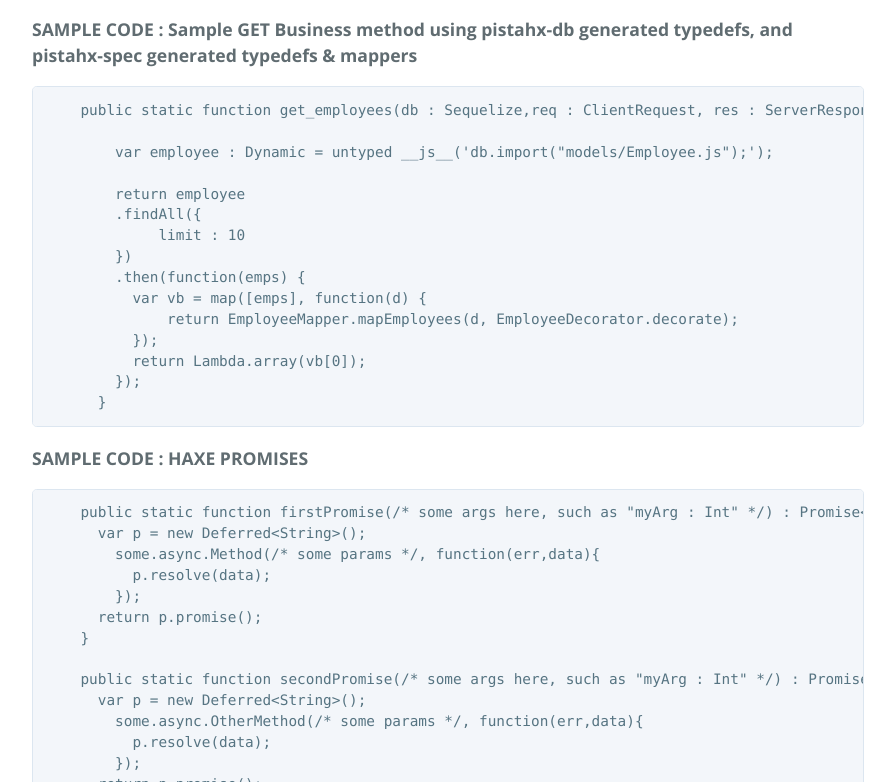
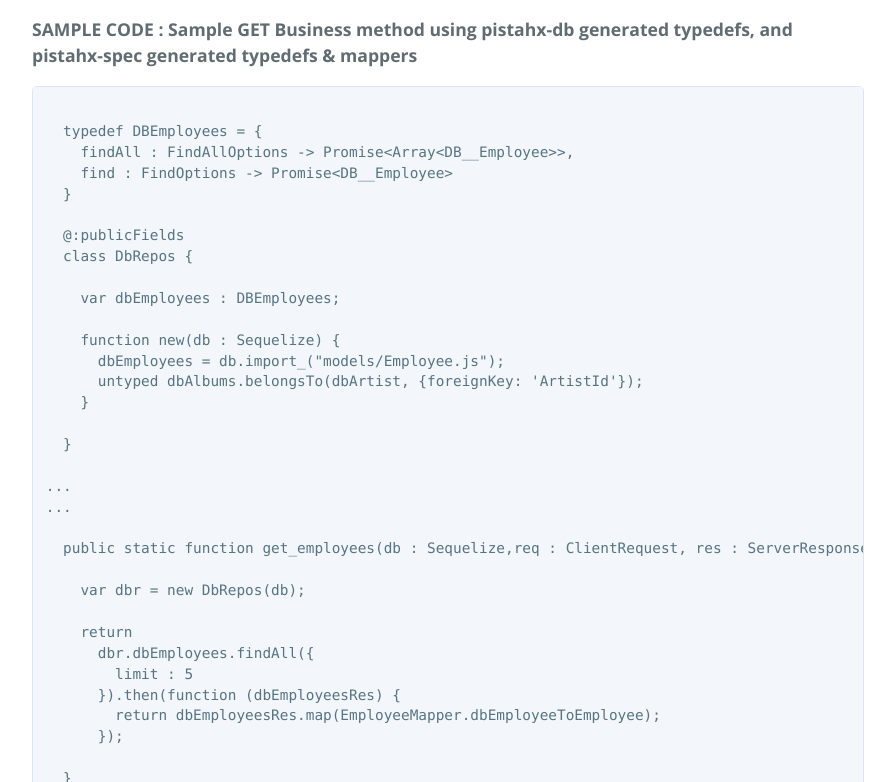
Before and after one commit to mebyz/pistahx, a plain HTML site: page index.html in a window 1280 px wide. Shown: the part 7118-7900 px from the top of the page, without its empty margins (192-1087 px from the left). Drawn offline with nearby package versions, Linux system fonts and the light colour scheme.

```diff
--- a/index.html
+++ b/index.html
@@ -436,21 +436,53 @@
 
 <p><strong>SAMPLE CODE : Sample GET Business method using pistahx-db generated typedefs, and pistahx-spec generated typedefs &amp; mappers</strong></p>
 
-<pre><code>    public static function get_employees(db : Sequelize,req : ClientRequest, res : ServerResponse, dbcacher : Dynamic,outputcacher : Dynamic, extra : Dynamic) {
+<pre><code>
+  typedef DBEmployees = {
+    findAll : FindAllOptions -&gt; Promise&lt;Array&lt;DB__Employee&gt;&gt;,
+    find : FindOptions -&gt; Promise&lt;DB__Employee&gt;
+  }
 
-        var employee : Dynamic = untyped __js__('db.import("models/Employee.js");');
+  @:publicFields
+  class DbRepos {
 
-        return employee
-        .findAll({
-             limit : 10
-        })
-        .then(function(emps) {
-          var vb = map([emps], function(d) {
-              return EmployeeMapper.mapEmployees(d, EmployeeDecorator.decorate);
-          });
-          return Lambda.array(vb[0]);
-        });
-      }
+    var dbEmployees : DBEmployees;
+
+    function new(db : Sequelize) {
+      dbEmployees = db.import_("models/Employee.js");
+      untyped dbAlbums.belongsTo(dbArtist, {foreignKey: 'ArtistId'});
+    }
+
+  }
+
+...
+...
+
+  public static function get_employees(db : Sequelize,req : ClientRequest, res : ServerResponse, dbcacher : Dynamic,outputcacher : Dynamic, extra : Dynamic) : Promise&lt;Array&lt;Employee&gt;&gt; {
+
+    var dbr = new DbRepos(db);
+
+    return
+      dbr.dbEmployees.findAll({
+        limit : 5
+      }).then(function (dbEmployeesRes) {
+        return dbEmployeesRes.map(EmployeeMapper.dbEmployeeToEmployee);
+      });
+
+  }
+
+  public static function get_employee(db : Sequelize,req : ClientRequest, res : ServerResponse, dbcacher : Dynamic,outputcacher : Dynamic, extra : Dynamic) : Promise&lt;Employee&gt; {
+
+    var dbr = new DbRepos(db);
+
+    return
+      dbr.dbEmployees.find({
+         where: [ { 'EmployeeId' : untyped req.params.EmployeeId } ]
+      }).then(function (dbEmployeeRes) {
+        return EmployeeMapper.dbEmployeeToEmployee(dbEmployeeRes);
+      });
+  }
+
+
 </code></pre>
 
 <p><strong>SAMPLE CODE : HAXE PROMISES</strong></p>
```
Also changed, not shown: params.json (+1 -1 lines).
